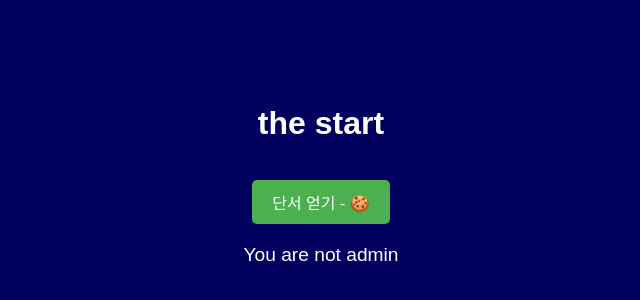
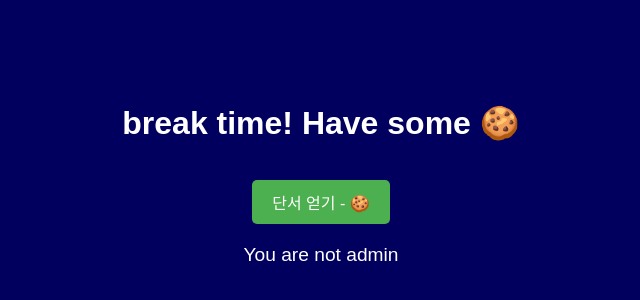
Before and after one commit to Nabuley/arg-gamestart, a plain HTML site: page index.html in a window 1280 px wide. Shown: the part 216-516 px from the top of the page, without its empty margins (319-959 px from the left). Drawn offline with Linux system fonts and the light colour scheme.

Commit message:
Update index.html

```diff
--- a/index.html
+++ b/index.html
@@ -60,7 +60,7 @@
 </head>
 <body>
     <div>
-        <h1>the start</h1>
+        <h1>break time! Have some 🍪</h1>
         <br>
         <button onclick="setHintCookie()">단서 얻기 - 🍪</button>
         <p id="hintMessage">슬슬 뜯어볼 준비가 되었죠?</p>
```
